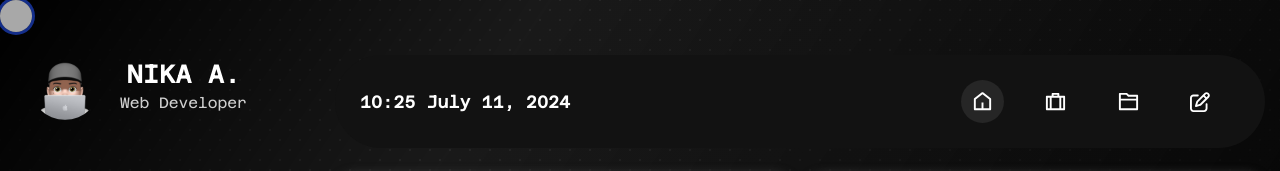
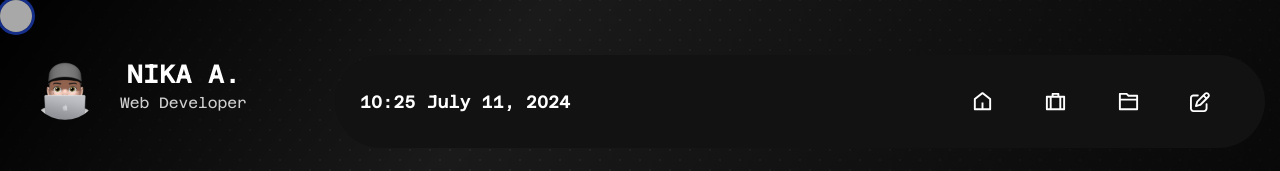
Before and after one commit to anesanika/MyPortfolio, a React (Create React App) app: page / in a window 1280 px wide. Shown: the top 171 px of the page. Built offline with nearby package versions, Linux system fonts and the light colour scheme; grey boxes are pictures that could not be loaded.

Commit message:
url chages

```diff
--- a/package.json
+++ b/package.json
@@ -1,6 +1,7 @@
 {
   "name": "my-protfolio",
   "version": "0.1.0",
+  "homepage": "https://anesanika.github.io/MyPortfolio",
   "private": true,
   "dependencies": {
     "@fortawesome/fontawesome-svg-core": "^6.5.2",
@@ -22,6 +23,8 @@
   },
   "scripts": {
     "start": "react-scripts start",
+    "predeploy": "npm run build",
+    "deploy": "gh-pages -d build",
     "build": "react-scripts build",
     "test": "react-scripts test",
     "eject": "react-scripts eject"
--- a/src/App.js
+++ b/src/App.js
@@ -43,7 +43,7 @@ function App() {
             <AnimatePresence mode="wait">
               <Routes key={location.pathname} location={location}>
                 <Route
-                  path="/"
+                  path="/MyPortfolio"
                   element={
                     <React.Suspense fallback={<Loading />}>
                       <Home />
--- a/src/components/navbar/Navbar.jsx
+++ b/src/components/navbar/Navbar.jsx
@@ -52,7 +52,7 @@ export const Navbar = () => {
         <NavLink
           title="Home"
           className={({ isActive }) => (isActive ? style.active : null)}
-          to="/"
+          to="MyPortfolio/"
         >
           <RiHome5Line />
         </NavLink>
```
